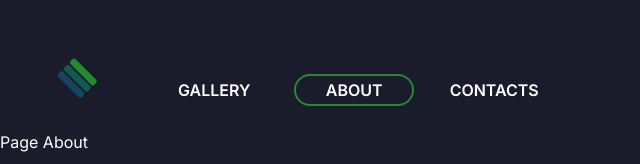
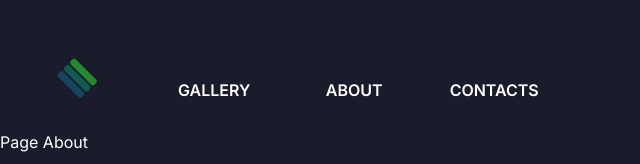
Before and after one commit to JoaoLeandroo/page-medusa, a Next.js app: page /pages/about in a window 1280 px wide. Shown: the top 164 px of the page, without its empty margins (0-640 px from the left). Built offline with nearby package versions, Linux system fonts and the light colour scheme.

Commit message:
removida pasta active link

```diff
--- a/src/app/components/Header/page.tsx
+++ b/src/app/components/Header/page.tsx
@@ -1,5 +1,8 @@
+"use client"
+
 import Image from "next/image";
-import ActiveLink from "../activeLink/page";
+// import LinkActivo from "../activeLink/page";
+import Link from "next/link";
 
 export default function Header() {
   return (
@@ -15,9 +18,9 @@ export default function Header() {
           />
         </div>
         <div className="ml-14 flex gap-5 max_1024:ml-3 max_1024:gap-1 max_1024:mt-10">
-          <ActiveLink name="Gallery" href={"/"} />
-          <ActiveLink name="About" href={"/pages/about"} />
-          <ActiveLink name="Contacts" href={"/pages/contacts"} />
+          <Link className="w-[120px] h-8 flex items-center justify-center text-white uppercase font-semibold p-3 ease-in-out duration-300  hover:bg-[#120A2A] hover:rounded-3xl" href="/">Gallery</Link>
+          <Link className="w-[120px] h-8 flex items-center justify-center text-white uppercase font-semibold p-3 ease-in-out duration-300  hover:bg-[#120A2A] hover:rounded-3xl" href="/pages/about">About</Link>
+          <Link className={`w-[120px] h-8 flex items-center justify-center text-white uppercase font-semibold p-3 ease-in-out duration-300  hover:bg-[#120A2A] hover:rounded-3xl`} href="/pages/contacts">Contacts</Link>
         </div>
       </div>
     </header>
--- a/src/app/components/activeLink/page.tsx
+++ /dev/null
@@ -1,22 +0,0 @@
-'use client'
-import Link from "next/link"
-import { usePathname } from "next/navigation"
-
-interface LinkProps {
-    href: string;
-    name: string;
-  }
-
-
-export default function ActiveLink({ href, name }:LinkProps) {
-  const pathnName = usePathname()
-  const isActive = pathnName === href
-
-  return (
-    <Link href={href} className={`w-[120px] h-8 flex items-center justify-center text-white uppercase font-semibold p-3 ease-in-out duration-300  hover:bg-[#120A2A] hover:rounded-3xl
-      ${isActive ? 'border-[2px] border-solid border-[#258A2F] rounded-3xl' : ''}
-    `}>
-      {name}
-    </Link>
-  )
-}
--- a/tsconfig.json
+++ b/tsconfig.json
@@ -22,6 +22,6 @@
       "@/*": ["./src/*"]
     }
   },
-  "include": ["next-env.d.ts", "**/*.ts", "**/*.tsx", ".next/types/**/*.ts"],
+  "include": ["next-env.d.ts", "**/*.ts", "**/*.tsx", ".next/types/**/*.ts", "src/app/components/activeLink/page.tsx"],
   "exclude": ["node_modules"]
 }
```
